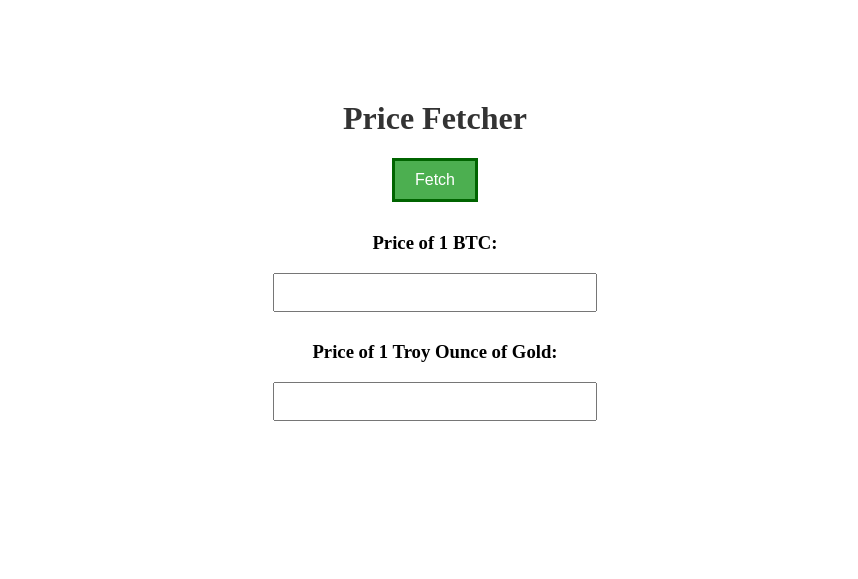
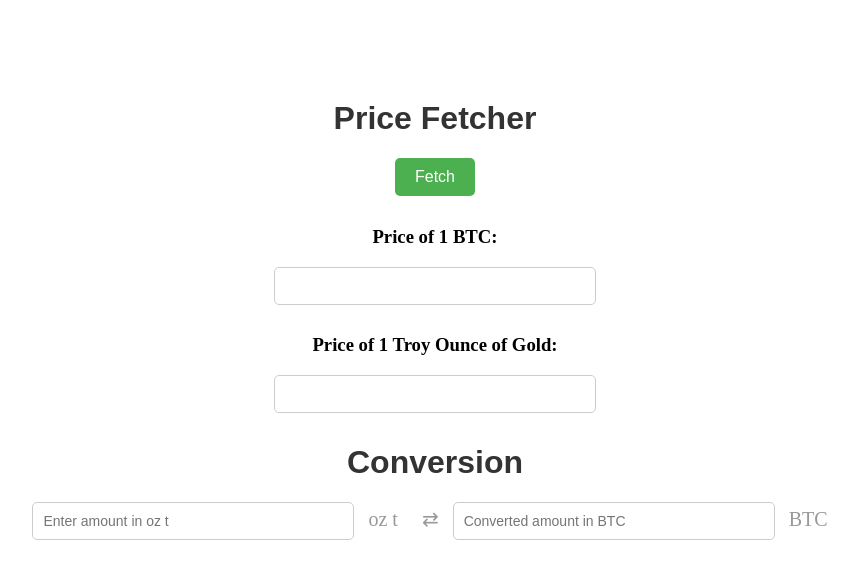
Before and after one commit to kylekirkpatrick0kk/Currency-Converter, a Django app: template src/templates/price_fetcher.html in a window 1280 px wide. Shown: the top 579 px of the page, without its empty margins (205-1063 px from the left). Run offline with Django 4.2, Linux system fonts and the light colour scheme; the template is opened without the code that fills it, so the values that code supplies are empty.

Commit message:
easier on the eye changes

```diff
--- a/src/static/price_fetcher.css
+++ b/src/static/price_fetcher.css
@@ -9,20 +9,41 @@
 
 h1 {
   color: #333;
+  font-family: Arial, sans-serif;
 }
 
 button {
   padding: 10px 20px;
   background-color: #4CAF50;
   color: white;
-    border: solid;
-    border-color: darkgreen;
+  border: none;
   cursor: pointer;
   font-size: 16px;
+  border-radius: 5px;
+}
+
+button:hover {
+  background-color: #45a049;
 }
 
 input[type="text"] {
   padding: 10px;
   width: 300px;
   margin-bottom: 10px;
+  border: 1px solid #ccc;
+  border-radius: 5px;
+  font-size: 14px;
 }
+
+#goldUnit,
+#btcUnit {
+  font-size: 18px;
+  margin-left: 10px;
+  color: #666;
+}
+
+#conversionContainer span {
+  font-size: 20px;
+  margin: 0 10px;
+  color: #999;
+}
--- a/src/templates/price_fetcher.html
+++ b/src/templates/price_fetcher.html
@@ -16,6 +16,14 @@
       <h3>Price of 1 Troy Ounce of Gold:</h3>
       <input type="text" id="goldPrice" readonly>
     </div>
+    <h1>Conversion</h1>
+    <div id="conversionContainer">
+      <input type="text" id="goldPriceConvert" placeholder="Enter amount in oz t">
+      <span id="goldUnit">oz t</span>
+      <span>&#8644;</span>
+      <input type="text" id="btcPriceConvert" placeholder="Converted amount in BTC">
+      <span id="btcUnit">BTC</span>
+    </div>
   </div>
 
   <script src="{% static 'price_fetcher.js' %}"></script>
```
Lines whose indentation alone changed are shown as unchanged.
